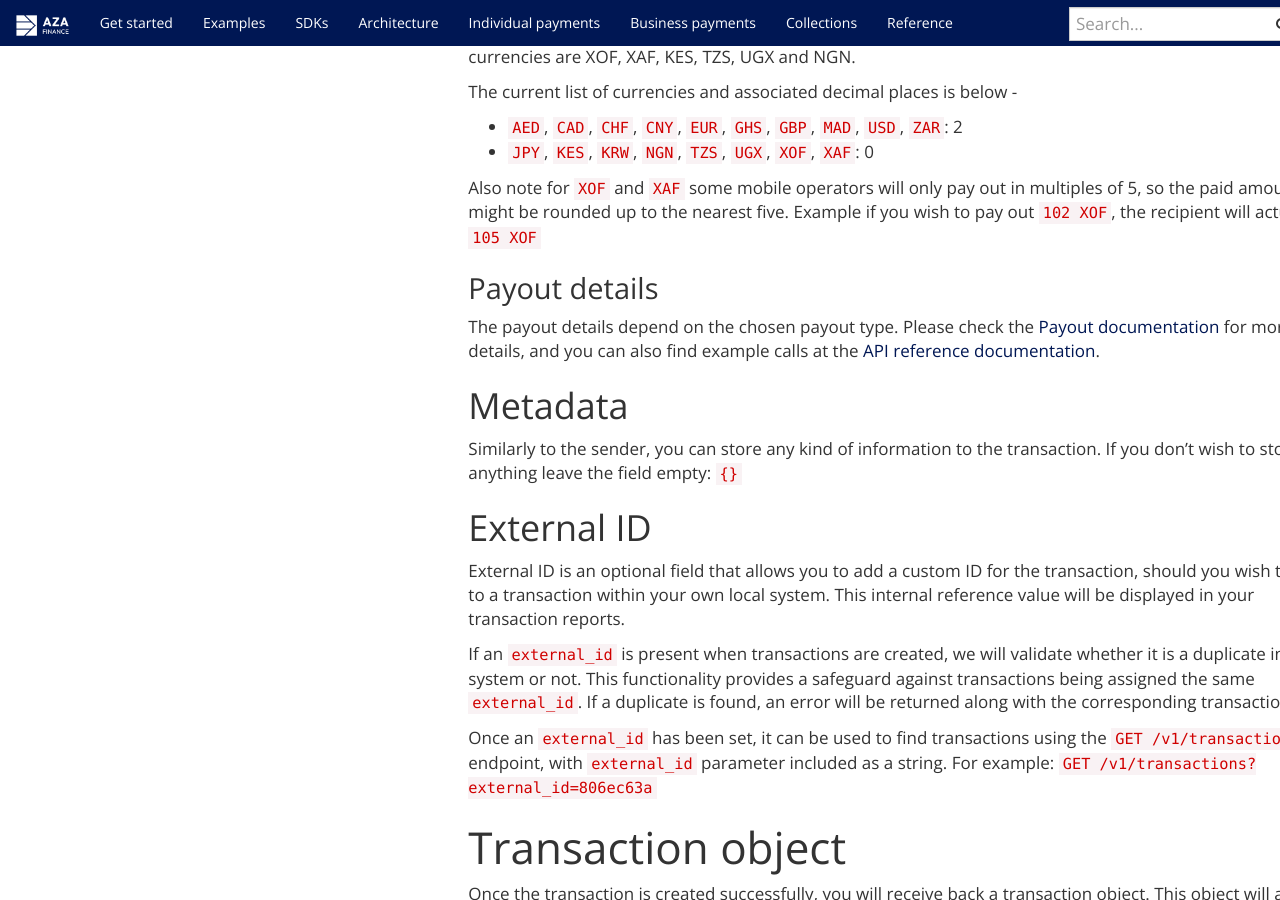
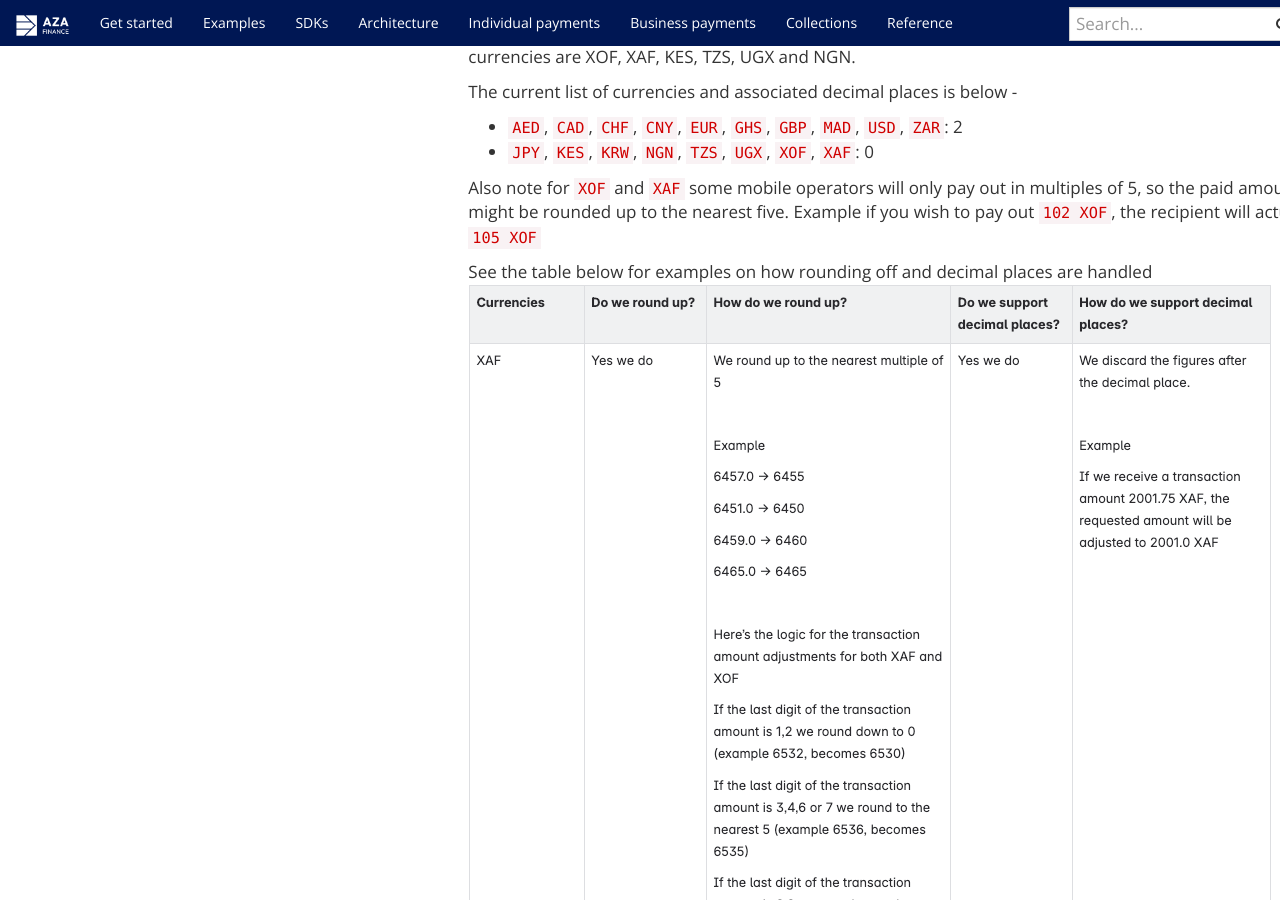
Before and after one commit to transferzero/api-documentation, a Jekyll site: the page built from _docs/transaction-flow.md, in a window 1280 px wide and 900 px high, scrolled down 9862 px. Built offline with Jekyll 4.4.1, drawn with Linux system fonts in a browser that asks for light colours; nearby versions of some CDN libraries; comment, search, counter and statistics services are not loaded.

Commit message:
BTA-15375 Add table showing decimal place handling with examples

```diff
--- a/_docs/transaction-flow.md
+++ b/_docs/transaction-flow.md
@@ -955,6 +955,11 @@
 * `JPY`, `KES`, `KRW`, `NGN`, `TZS`, `UGX`, `XOF`, `XAF`: 0
 
 Also note for `XOF` and `XAF` some mobile operators will only pay out in multiples of 5, so the paid amount might be rounded up to the nearest five. Example if you wish to pay out `102 XOF`, the recipient will actually get `105 XOF`
+
+See the table below for examples on how rounding off and decimal places are handled
+![api-flow-diagram]({{ "/img/transaction_flow/decimal-places-1.png" | prepend: site.baseurl }})
+![api-flow-diagram]({{ "/img/transaction_flow/decimal-places-2.png" | prepend: site.baseurl }})
+![api-flow-diagram]({{ "/img/transaction_flow/decimal-places-3.png" | prepend: site.baseurl }})
 
 ### Payout details
 
```
Also changed, not shown: img/transaction_flow/decimal-places-1.png (added), img/transaction_flow/decimal-places-2.png (added), img/transaction_flow/decimal-places-3.png (added).
